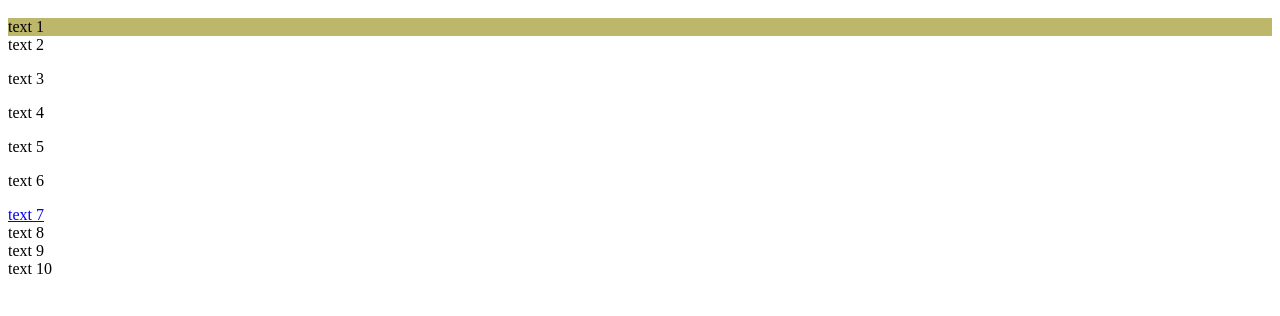
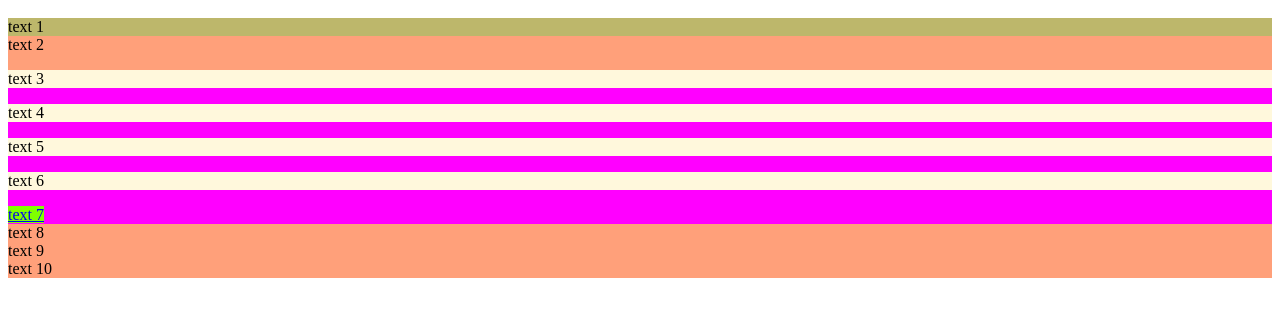
Before and after one commit to Krystof25/webIIKT, a plain HTML site: page index.html in a window 1280 px wide. Shown: the part 120-436 px from the top of the page. Drawn offline with Linux system fonts and the light colour scheme.

Commit message:
změny v css

```diff
--- a/style.css
+++ b/style.css
@@ -1,2 +1,11 @@
 h1{ color: aquamarine;}
+
 #id1 {background-color: darkkhaki;}
+
+.class1{background-color: lightsalmon;}
+
+a{ background-color: chartreuse;}
+
+.class2.class3 { background-color: fuchsia;}
+
+.class2.class3 p{background-color: cornsilk;}
```
